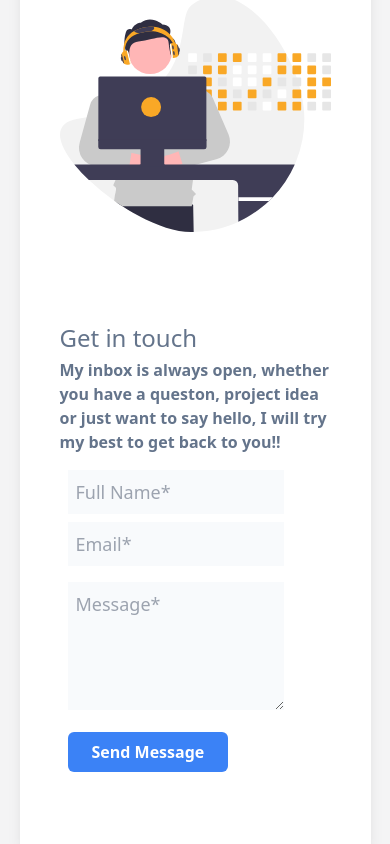
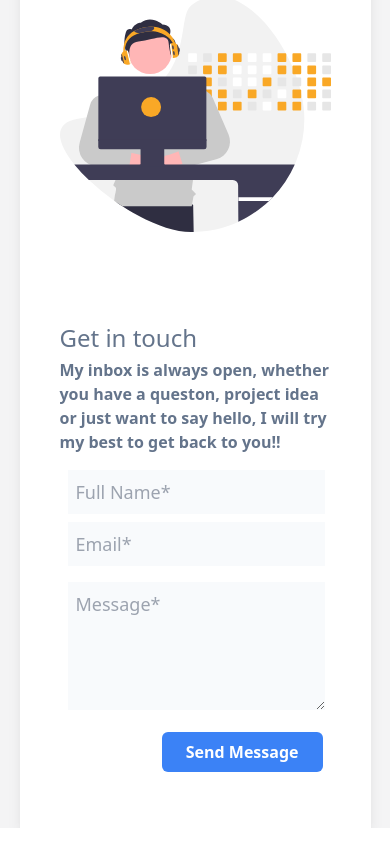
Before and after one commit to Yuvraj883/Yuvis-Portfolio, a React (Create React App) app: page / in a window 390 px wide. Shown: the part 4102-4946 px from the top of the page. Built offline with nearby package versions, Linux system fonts and the light colour scheme.

Commit message:
Updated mobile UI

```diff
--- a/src/Components/Contact.jsx
+++ b/src/Components/Contact.jsx
@@ -63,7 +63,7 @@ function Contact() {
                 </div>
 
             </div>
-
+{/* Mobile View  */}
             <div className="md:hidden flex flex-col items-center bg-white w-[90%] shadow-lg m-auto py-4 ">
                 <h1 className='text-3xl font-bolder'>Contact Me</h1>
                 {values.from_name}{values.from_email}
@@ -78,10 +78,10 @@ function Contact() {
                             I will try my best to get back to you!!
                         </p>
                         <form ref={form} className=" flex-col my-4 " onSubmit={sendEmail}>
-                            <input value={values.from_name} onChange={onChange} name='from_name' type='text' required placeholder="Full Name*" className="block bg-slate-50 p-2 text-lg m-2 w-4/5" />
-                            <input value={values.from_email} onChange={onChange} name='from_email' type='email' required placeholder="Email*" className="block bg-slate-50 p-2 text-lg m-2 w-4/5" />
-                            <textarea value={values.message} onChange={onChange} name='message' type='text' required placeholder="Message*" className="bg-slate-50 text-lg p-2 m-2 w-4/5 h-32"></textarea>
-                            <button type='submit' className='bg-blue-500 block  px-6 font-bold text-white mx-2 py-2 rounded-md mt-2'>{btn_text}</button>
+                            <input value={values.from_name} onChange={onChange} name='from_name' type='text' required placeholder="Full Name*" className="block bg-slate-50 p-2 text-lg m-2 w-[95%]" />
+                            <input value={values.from_email} onChange={onChange} name='from_email' type='email' required placeholder="Email*" className="block bg-slate-50 p-2 text-lg m-2 w-[95%]" />
+                            <textarea value={values.message} onChange={onChange} name='message' type='text' required placeholder="Message*" className="bg-slate-50 text-lg p-2 m-2 w-[95%] h-32"></textarea>
+                            <button type='submit' className='bg-blue-500 block float-right px-6 font-bold text-white mx-2 py-2 rounded-md mt-2'>{btn_text}</button>
                         </form>
                     </div>
                 </div>
```
